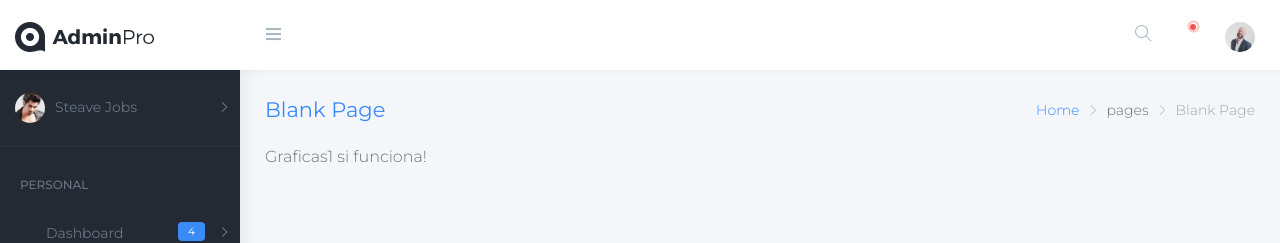
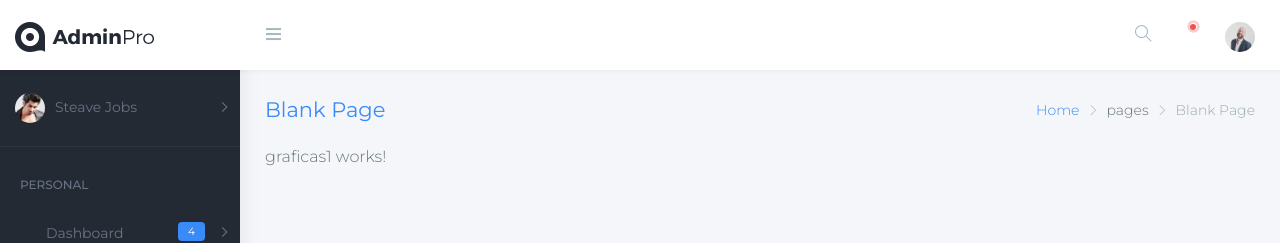
Before and after one commit to jonny1811/adminpro-angular, an Angular app: page /#/graficas1 in a window 1280 px wide. Shown: the top 243 px of the page. Built offline with nearby package versions, Linux system fonts and the light colour scheme; a web font is replaced by a local one.

Commit message:
Revert "Cambiamos el titulo de graficas1" (#2)

```diff
--- a/src/app/pages/graficas1/graficas1.component.html
+++ b/src/app/pages/graficas1/graficas1.component.html
@@ -1 +1 @@
-<p>Graficas1 si funciona!</p>
+<p>graficas1 works!</p>
```
